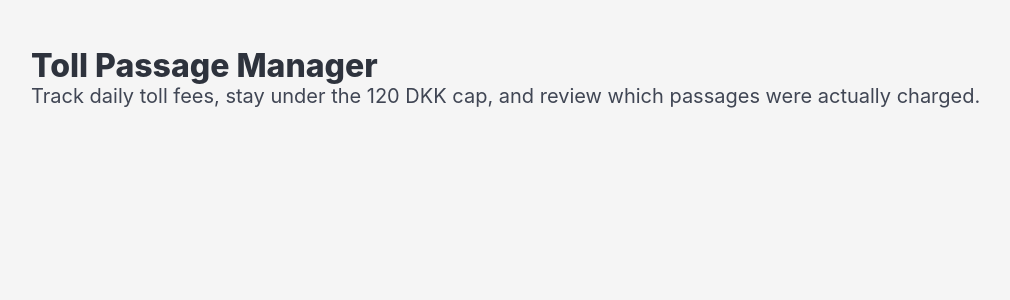
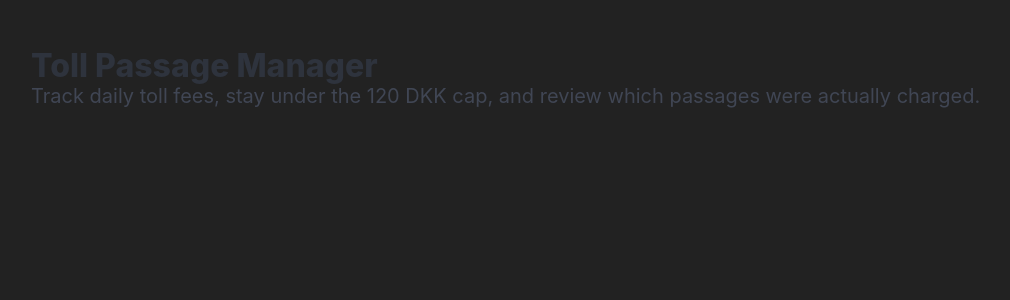
Before and after one commit to Polarkaer/Dev-Test-Shape-Games, a Next.js app in the folder packages/frontend/: page / in a window 1280 px wide. Shown: the top 300 px of the page, without its empty margins (33-1043 px from the left). Built offline with nearby package versions, Linux system fonts and the light colour scheme.

Commit message:
changed to dark theme

```diff
--- a/packages/frontend/src/app/globals.css
+++ b/packages/frontend/src/app/globals.css
@@ -2,8 +2,8 @@
 
 html,
 body {
-  background-color: #f5f5f5;
-  color: #363636;
+  background-color: #222;
+  color: #f5f5f5;
 }
 
 main {
```
